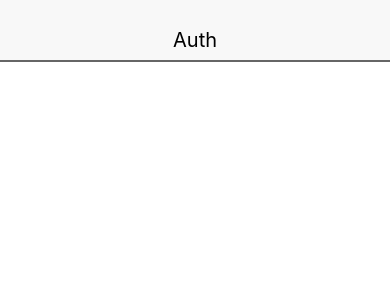
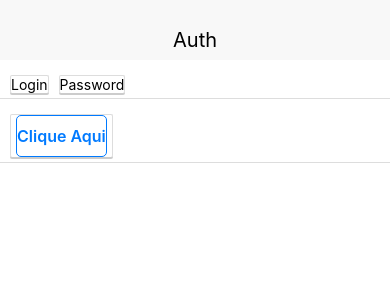
Before and after one commit to opauloxavier/mobileReact, a React Native app in the folder auth/: screen / in a window 390 px wide. Shown: the top 300 px of the page. Built offline with nearby package versions, Linux system fonts and the light colour scheme.

Commit message:
ajustes na home

```diff
--- a/auth/App.js
+++ b/auth/App.js
@@ -1,12 +1,31 @@
 import React from 'react';
-import { View } from 'react-native';
-import { Header } from './src/components/common';
+import { View, Text } from 'react-native';
+import { Header, CardSection, Card, CustomButton } from './src/components/common';
 
 export default class App extends React.Component {
   render() {
     return (
       <View>
         <Header title={'Auth'} />
+        <CardSection>
+          <Card>
+            <Text>
+              Login
+            </Text>
+          </Card>
+          <Card>
+            <Text>
+              Password
+            </Text>
+          </Card>
+        </CardSection>
+        <CardSection>
+          <Card>
+            <CustomButton onPress={() => console.log('CLICK')}>
+              Clique Aqui
+            </CustomButton>
+          </Card>
+        </CardSection>
       </View>
     );
   }
```
